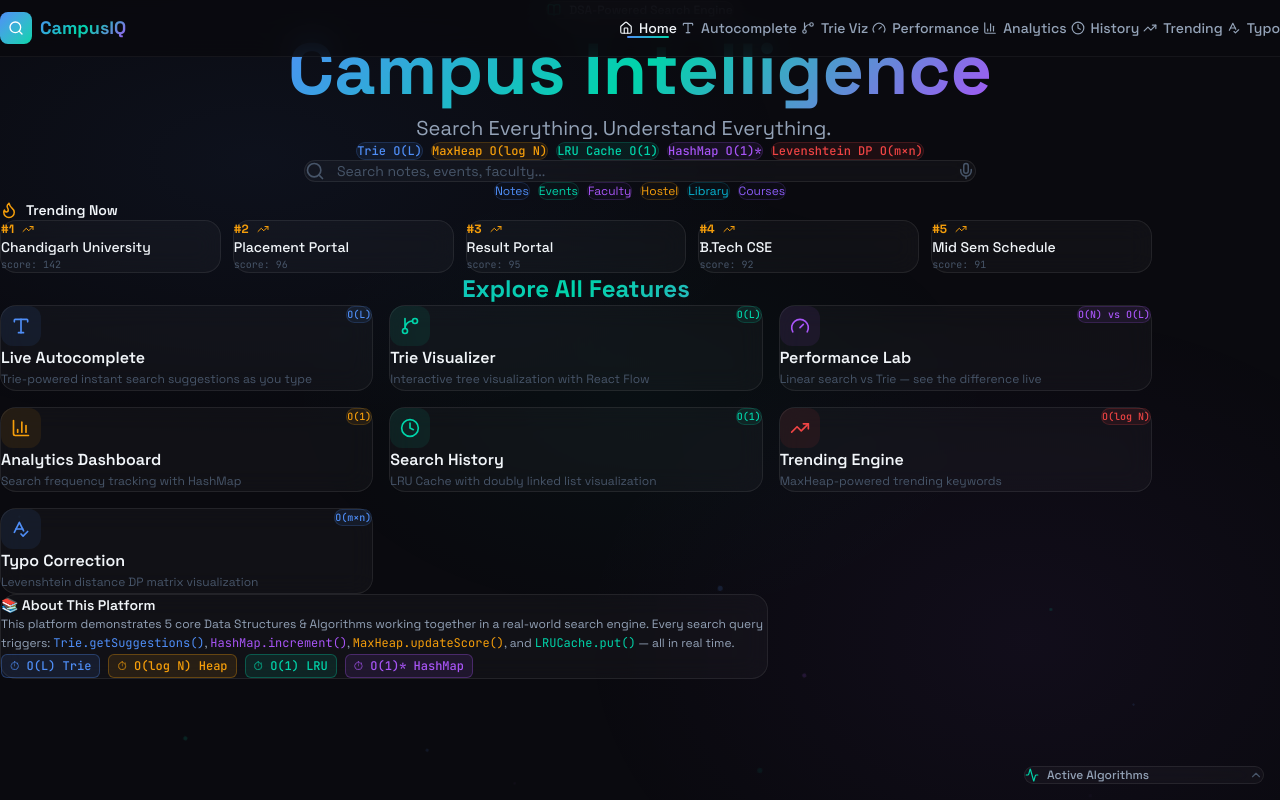
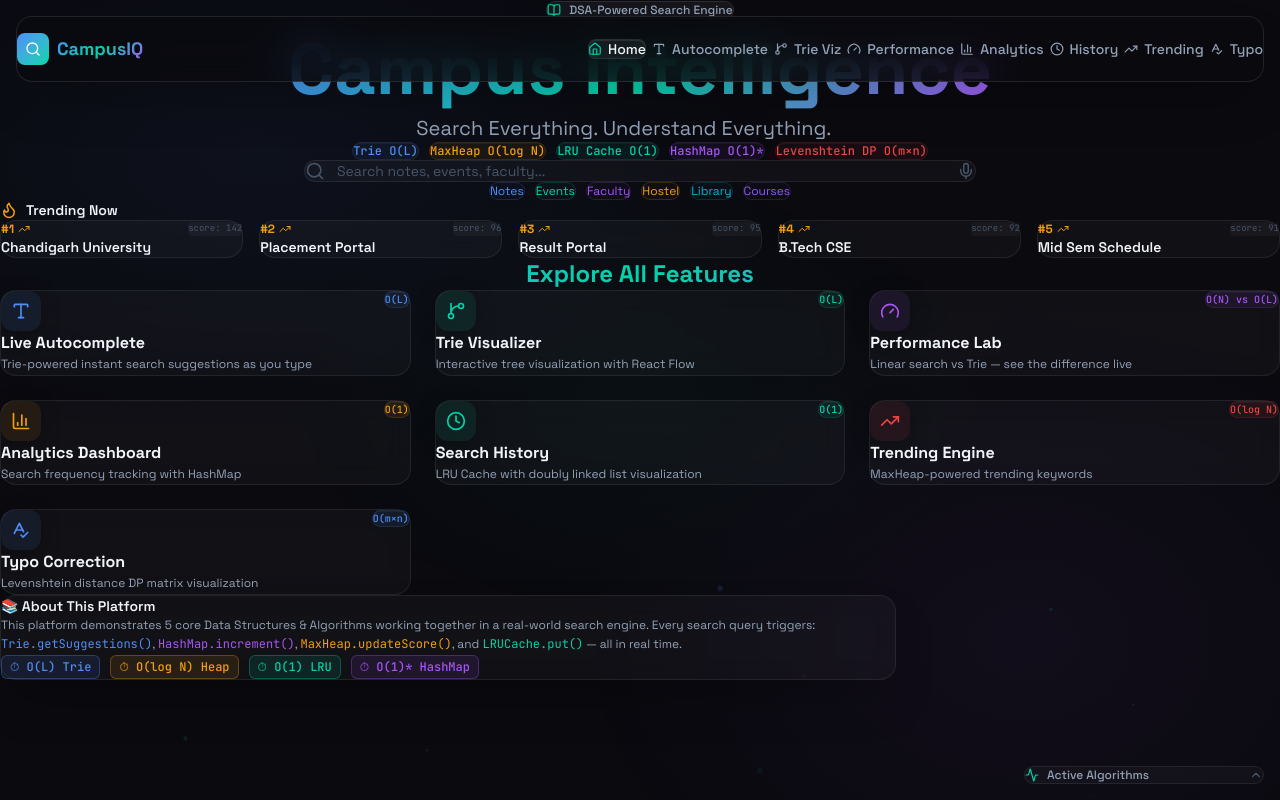
Before and after one commit to VanshMiglani007/smart-campus-search-ecosystem, a React (Vite) app: page / in a window 1280 px wide. Built offline with nearby package versions, Linux system fonts and the light colour scheme.

Commit message:
feat: premium visual redesign, floating glassmorphic navbar, page container optimizations, click-flow integrations

```diff
--- a/src/components/Navbar.jsx
+++ b/src/components/Navbar.jsx
@@ -31,11 +31,11 @@ const Navbar = () => {
   const location = useLocation();
 
   return (
-    <nav className="fixed top-0 left-0 right-0 z-50 border-b border-white/5"
-      style={{ backgroundColor: 'rgba(10, 10, 15, 0.85)', backdropFilter: 'blur(16px)' }}
+    <nav className="fixed top-4 left-1/2 -translate-x-1/2 w-[calc(100%-1.5rem)] sm:w-[calc(100%-2rem)] max-w-7xl z-50 rounded-2xl border border-white/10 shadow-2xl transition-all duration-300"
+      style={{ backgroundColor: 'rgba(10, 10, 15, 0.75)', backdropFilter: 'blur(20px)' }}
     >
       <div className="max-w-7xl mx-auto px-4 sm:px-6">
-        <div className="flex items-center justify-between h-14">
+        <div className="flex items-center justify-between h-16 px-2">
           {/* Logo */}
           <NavLink to="/" className="flex items-center gap-2 group">
             <div className="w-8 h-8 rounded-lg bg-gradient-to-br from-accent-blue to-accent-cyan flex items-center justify-center transition-transform group-hover:scale-110">
@@ -47,7 +47,7 @@ const Navbar = () => {
           </NavLink>
 
           {/* Desktop Nav */}
-          <div className="hidden lg:flex items-center gap-1">
+          <div className="hidden xl:flex items-center gap-1.5">
             {navItems.map((item) => {
               const Icon = item.icon;
               const isActive = location.pathname === item.path;
@@ -55,20 +55,17 @@ const Navbar = () => {
                 <NavLink
                   key={item.path}
                   to={item.path}
-                  className="relative px-3 py-1.5 rounded-lg text-sm font-medium transition-colors flex items-center gap-1.5"
+                  className="relative px-3 py-2 rounded-lg text-sm font-medium transition-all duration-300 flex items-center gap-1.5 hover:text-text-primary hover:bg-white/5"
                   style={{
                     color: isActive ? '#f1f5f9' : '#94a3b8',
                   }}
                 >
-                  <Icon size={14} />
+                  <Icon size={14} style={{ color: isActive ? '#00d4aa' : undefined }} />
                   <span>{item.label}</span>
                   {isActive && (
                     <motion.div
                       layoutId="navbar-indicator"
-                      className="absolute bottom-0 left-2 right-2 h-0.5 rounded-full"
-                      style={{
-                        background: 'linear-gradient(90deg, #4f8ef7, #00d4aa)',
-                      }}
+                      className="absolute inset-0 rounded-lg -z-10 bg-white/5 border border-white/8 shadow-[inset_0_1px_1px_rgba(255,255,255,0.1)]"
                       transition={{ type: 'spring', stiffness: 350, damping: 30 }}
                     />
                   )}
@@ -79,7 +76,7 @@ const Navbar = () => {
 
           {/* Mobile Menu Button */}
           <button
-            className="lg:hidden p-2 rounded-lg text-text-secondary hover:text-text-primary hover:bg-white/5 transition-colors"
+            className="xl:hidden p-2 rounded-lg text-text-secondary hover:text-text-primary hover:bg-white/5 transition-colors"
             onClick={() => setIsMobileMenuOpen(!isMobileMenuOpen)}
             aria-label="Toggle navigation menu"
           >
@@ -96,7 +93,7 @@ const Navbar = () => {
             animate={{ opacity: 1, height: 'auto' }}
             exit={{ opacity: 0, height: 0 }}
             transition={{ duration: 0.25 }}
-            className="lg:hidden overflow-hidden border-t border-white/5"
+            className="xl:hidden overflow-hidden border-t border-white/5 rounded-b-2xl"
             style={{ backgroundColor: 'rgba(17, 17, 24, 0.98)' }}
           >
             <div className="px-4 py-3 space-y-1">
--- a/src/components/TrendingPanel.jsx
+++ b/src/components/TrendingPanel.jsx
@@ -1,7 +1,7 @@
 import { motion } from 'framer-motion';
 import { TrendingUp, Flame } from 'lucide-react';
 
-const TrendingPanel = ({ items = [] }) => {
+const TrendingPanel = ({ items = [], onClickItem }) => {
   if (!items || items.length === 0) return null;
 
   return (
@@ -11,23 +11,26 @@ const TrendingPanel = ({ items = [] }) => {
         <h3 className="text-sm font-semibold text-text-primary">Trending Now</h3>
       </div>
 
-      <div className="grid grid-cols-1 sm:grid-cols-2 lg:grid-cols-5 gap-3">
+      <div className="grid grid-cols-1 sm:grid-cols-2 lg:grid-cols-5 gap-4">
         {items.map((item, index) => (
           <motion.div
             key={item.word}
             initial={{ opacity: 0, y: 10 }}
             animate={{ opacity: 1, y: 0 }}
             transition={{ delay: index * 0.08 }}
-            className="glass-card-hover px-4 py-3 cursor-pointer"
+            className="glass-card-hover px-4 py-4 cursor-pointer hover:scale-[1.03] hover:border-warning/30 transition-all duration-300"
+            onClick={() => onClickItem && onClickItem(item.word)}
           >
-            <div className="flex items-center gap-2 mb-1">
-              <span className="text-warning text-xs font-bold">#{index + 1}</span>
-              <TrendingUp size={12} className="text-warning" />
+            <div className="flex items-center justify-between mb-2">
+              <div className="flex items-center gap-1">
+                <span className="text-warning text-xs font-bold">#{index + 1}</span>
+                <TrendingUp size={12} className="text-warning" />
+              </div>
+              <span className="text-[9px] font-mono text-text-muted bg-white/3 px-1.5 py-0.5 rounded">
+                score: {item.score}
+              </span>
             </div>
-            <div className="text-sm font-medium text-text-primary truncate">{item.word}</div>
-            <div className="text-[10px] font-mono text-text-muted mt-1">
-              score: {item.score}
-            </div>
+            <div className="text-sm font-semibold text-text-primary truncate">{item.word}</div>
           </motion.div>
         ))}
       </div>
--- a/src/pages/AnalyticsDashboard.jsx
+++ b/src/pages/AnalyticsDashboard.jsx
@@ -179,9 +179,9 @@ const AnalyticsDashboard = () => {
       animate={{ opacity: 1, y: 0 }}
       exit={{ opacity: 0, y: -20 }}
       transition={{ duration: 0.3 }}
-      className="min-h-screen pt-20 px-4"
+      className="min-h-screen pt-28 pb-16 px-6"
     >
-      <div className="max-w-6xl mx-auto">
+      <div className="max-w-7xl mx-auto">
         {/* Header */}
         <div className="text-center mb-8">
           <div className="w-14 h-14 rounded-2xl bg-warning/10 flex items-center justify-center mx-auto mb-4">
--- a/src/pages/HomePage.jsx
+++ b/src/pages/HomePage.jsx
@@ -81,6 +81,19 @@ const HomePage = () => {
 
   const handleSelectSuggestion = (word) => {
     recordSelection(word);
+    navigate('/autocomplete', { state: { query: word } });
+  };
+
+  const handleTrendingClick = (word) => {
+    navigate('/autocomplete', { state: { query: word } });
+  };
+
+  const handleRecentClick = (word) => {
+    navigate('/autocomplete', { state: { query: word } });
+  };
+
+  const handleCategoryClick = (categoryName) => {
+    navigate('/autocomplete', { state: { query: categoryName } });
   };
 
   return (
@@ -89,33 +102,33 @@ const HomePage = () => {
       animate={{ opacity: 1, y: 0 }}
       exit={{ opacity: 0, y: -20 }}
       transition={{ duration: 0.3 }}
-      className="min-h-screen pt-14"
+      className="min-h-screen pt-28 pb-12"
     >
       {/* Hero Section */}
-      <section className="relative flex flex-col items-center justify-center px-4 pt-16 pb-10">
+      <section className="relative flex flex-col items-center justify-center px-6 pt-20 pb-16">
         <motion.div
           initial={{ opacity: 0, y: 30 }}
           animate={{ opacity: 1, y: 0 }}
           transition={{ duration: 0.6, delay: 0.1 }}
           className="text-center max-w-4xl mx-auto"
         >
-          <div className="inline-flex items-center gap-2 px-4 py-1.5 rounded-full border border-white/10 bg-white/5 mb-6">
+          <div className="inline-flex items-center gap-2 px-4 py-1.5 rounded-full border border-white/10 bg-white/5 mb-8">
             <BookOpen size={14} className="text-accent-cyan" />
             <span className="text-xs text-text-secondary font-medium">
               DSA-Powered Search Engine
             </span>
           </div>
 
-          <h1 className="text-5xl sm:text-6xl lg:text-7xl font-bold mb-4 leading-tight">
+          <h1 className="text-5xl sm:text-6xl lg:text-7xl font-bold mb-6 leading-tight">
             <span className="gradient-text">Campus Intelligence</span>
           </h1>
 
-          <p className="text-lg sm:text-xl text-text-secondary mb-8 max-w-2xl mx-auto">
+          <p className="text-lg sm:text-xl text-text-secondary mb-10 max-w-2xl mx-auto">
             Search Everything. Understand Everything.
           </p>
 
           {/* Algorithm Indicators */}
-          <div className="flex flex-wrap items-center justify-center gap-2 mb-10">
+          <div className="flex flex-wrap items-center justify-center gap-2.5 mb-12">
             {[
               { name: 'Trie', complexity: 'O(L)', color: '#4f8ef7' },
               { name: 'MaxHeap', complexity: 'O(log N)', color: '#f59e0b' },
@@ -125,11 +138,11 @@ const HomePage = () => {
             ].map((algo) => (
               <span
                 key={algo.name}
-                className="text-xs font-mono font-medium px-3 py-1 rounded-full"
+                className="text-xs font-mono font-medium px-3.5 py-1.5 rounded-full shadow-[inset_0_1px_1px_rgba(255,255,255,0.05)] border"
                 style={{
-                  backgroundColor: `${algo.color}15`,
+                  backgroundColor: `${algo.color}10`,
                   color: algo.color,
-                  border: `1px solid ${algo.color}30`,
+                  borderColor: `${algo.color}25`,
                 }}
               >
                 {algo.name} {algo.complexity}
@@ -143,7 +156,7 @@ const HomePage = () => {
           initial={{ opacity: 0, y: 20 }}
           animate={{ opacity: 1, y: 0 }}
           transition={{ duration: 0.5, delay: 0.3 }}
-          className="w-full max-w-2xl mx-auto mb-8"
+          className="w-full max-w-2xl mx-auto mb-10"
         >
           <SearchBar onSelectSuggestion={handleSelectSuggestion} />
         </motion.div>
@@ -153,15 +166,15 @@ const HomePage = () => {
           initial={{ opacity: 0 }}
           animate={{ opacity: 1 }}
           transition={{ delay: 0.5 }}
-          className="flex flex-wrap items-center justify-center gap-2 mb-12"
+          className="flex flex-wrap items-center justify-center gap-2.5 mb-8"
         >
           {quickCategories.map((cat) => {
             const color = getCategoryColor(cat.category);
             return (
               <button
                 key={cat.category}
-                onClick={() => navigate('/autocomplete')}
-                className="text-xs px-3 py-1.5 rounded-full border transition-all hover:scale-105"
+                onClick={() => handleCategoryClick(cat.name)}
+                className="text-xs px-4 py-2 rounded-full border transition-all hover:scale-105 hover:bg-white/5 active:scale-95 cursor-pointer"
                 style={{
                   color,
                   borderColor: `${color}30`,
@@ -176,37 +189,38 @@ const HomePage = () => {
       </section>
 
       {/* Trending Section */}
-      <section className="max-w-6xl mx-auto px-4 pb-8">
+      <section className="max-w-7xl mx-auto px-6 lg:px-8 mt-12 mb-16">
         <motion.div
           initial={{ opacity: 0, y: 20 }}
           animate={{ opacity: 1, y: 0 }}
           transition={{ delay: 0.4 }}
         >
-          <TrendingPanel items={trendingItems} />
+          <TrendingPanel items={trendingItems} onClickItem={handleTrendingClick} />
         </motion.div>
       </section>
 
       {/* Recent Searches */}
       {recentSearches.length > 0 && (
-        <section className="max-w-6xl mx-auto px-4 pb-8">
+        <section className="max-w-7xl mx-auto px-6 lg:px-8 my-16">
           <motion.div
             initial={{ opacity: 0 }}
             animate={{ opacity: 1 }}
             transition={{ delay: 0.5 }}
           >
-            <div className="flex items-center gap-2 mb-4">
+            <div className="flex items-center gap-2 mb-5">
               <Clock size={18} className="text-accent-cyan" />
               <h3 className="text-sm font-semibold text-text-primary">Your Recent Searches</h3>
               <ComplexityBadge type="ops" value="O(1)" color="cyan" />
             </div>
-            <div className="flex flex-wrap gap-2">
+            <div className="flex flex-wrap gap-2.5">
               {recentSearches.map((item, i) => (
                 <motion.span
                   key={item.key}
                   initial={{ opacity: 0, scale: 0.9 }}
                   animate={{ opacity: 1, scale: 1 }}
                   transition={{ delay: i * 0.05 }}
-                  className="text-xs px-3 py-1.5 rounded-full border border-white/10 bg-white/5 text-text-secondary hover:bg-white/10 cursor-pointer transition-colors"
+                  onClick={() => handleRecentClick(item.key)}
+                  className="text-xs px-3.5 py-2 rounded-full border border-white/10 bg-white/5 text-text-secondary hover:bg-white/10 hover:text-text-primary hover:border-white/20 cursor-pointer transition-all active:scale-95"
                 >
                   {item.key}
                 </motion.span>
@@ -217,17 +231,17 @@ const HomePage = () => {
       )}
 
       {/* Feature Cards Grid */}
-      <section className="max-w-6xl mx-auto px-4 pb-20">
+      <section className="max-w-7xl mx-auto px-6 lg:px-8 mt-20 mb-20">
         <motion.h2
           initial={{ opacity: 0 }}
           animate={{ opacity: 1 }}
           transition={{ delay: 0.6 }}
-          className="text-2xl font-bold text-center mb-10 gradient-text"
+          className="text-2xl font-bold text-center mb-12 gradient-text"
         >
           Explore All Features
         </motion.h2>
 
-        <div className="grid grid-cols-1 sm:grid-cols-2 lg:grid-cols-3 gap-4">
+        <div className="grid grid-cols-1 sm:grid-cols-2 lg:grid-cols-3 gap-6">
           {features.map((feature, index) => {
             const Icon = feature.icon;
             return (
@@ -238,31 +252,33 @@ const HomePage = () => {
                 transition={{ duration: 0.3, delay: 0.1 * index + 0.5 }}
               >
                 <Link to={feature.path} className="block">
-                  <div className="glass-card-hover p-5 h-full">
-                    <div className="flex items-start justify-between mb-3">
+                  <div className="glass-card-hover p-6 h-full flex flex-col justify-between">
+                    <div>
+                      <div className="flex items-start justify-between mb-4">
                         <div
-                        className="w-10 h-10 rounded-xl flex items-center justify-center"
+                          className="w-10 h-10 rounded-xl flex items-center justify-center shadow-[0_4px_20px_rgba(0,0,0,0.3)]"
                           style={{ backgroundColor: `${feature.color}15` }}
                         >
                           <Icon size={20} style={{ color: feature.color }} />
                         </div>
                         <span
-                        className="text-[10px] font-mono font-medium px-2 py-0.5 rounded-full"
+                          className="text-[10px] font-mono font-medium px-2 py-0.5 rounded-full shadow-[inset_0_1px_1px_rgba(255,255,255,0.05)]"
                           style={{
                             backgroundColor: `${feature.color}15`,
                             color: feature.color,
-                          border: `1px solid ${feature.color}30`,
+                            border: `1px solid ${feature.color}25`,
                           }}
                         >
                           {feature.complexity}
                         </span>
                       </div>
-                    <h3 className="text-base font-semibold text-text-primary mb-1">
+                      <h3 className="text-base font-bold text-text-primary mb-2">
                         {feature.title}
                       </h3>
-                    <p className="text-xs text-text-muted leading-relaxed">
+                      <p className="text-xs text-text-secondary leading-relaxed">
                         {feature.description}
                       </p>
+                    </div>
                   </div>
                 </Link>
               </motion.div>
@@ -271,20 +287,20 @@ const HomePage = () => {
         </div>
       </section>
 
-      {/* Viva Info Box */}
-      <section className="max-w-3xl mx-auto px-4 pb-16">
-        <div className="glass-card p-5">
-          <h4 className="text-sm font-semibold text-text-primary mb-2 flex items-center gap-2">
+      {/* About Box */}
+      <section className="max-w-4xl mx-auto px-6 mt-16 mb-24">
+        <div className="glass-card p-6 shadow-2xl">
+          <h4 className="text-sm font-semibold text-text-primary mb-3 flex items-center gap-2">
             📚 About This Platform
           </h4>
-          <p className="text-xs text-text-secondary leading-relaxed mb-2">
+          <p className="text-xs text-text-secondary leading-relaxed mb-4">
             This platform demonstrates 5 core Data Structures & Algorithms working together in a real-world search engine.
             Every search query triggers: <span className="font-mono text-accent-blue">Trie.getSuggestions()</span>,{' '}
             <span className="font-mono text-accent-purple">HashMap.increment()</span>,{' '}
             <span className="font-mono text-warning">MaxHeap.updateScore()</span>, and{' '}
             <span className="font-mono text-accent-cyan">LRUCache.put()</span> — all in real time.
           </p>
-          <div className="flex flex-wrap gap-2">
+          <div className="flex flex-wrap gap-2.5">
             <ComplexityBadge type="time" value="O(L) Trie" color="blue" />
             <ComplexityBadge type="time" value="O(log N) Heap" color="amber" />
             <ComplexityBadge type="time" value="O(1) LRU" color="cyan" />
--- a/src/pages/PerformancePage.jsx
+++ b/src/pages/PerformancePage.jsx
@@ -179,9 +179,9 @@ const PerformancePage = () => {
       animate={{ opacity: 1, y: 0 }}
       exit={{ opacity: 0, y: -20 }}
       transition={{ duration: 0.3 }}
-      className="min-h-screen pt-20 px-4"
+      className="min-h-screen pt-28 pb-16 px-6"
     >
-      <div className="max-w-5xl mx-auto">
+      <div className="max-w-6xl mx-auto">
         {/* Header */}
         <div className="text-center mb-8">
           <div className="w-14 h-14 rounded-2xl bg-accent-purple/10 flex items-center justify-center mx-auto mb-4">
--- a/src/pages/TrendingPage.jsx
+++ b/src/pages/TrendingPage.jsx
@@ -67,9 +67,9 @@ const TrendingPage = () => {
       animate={{ opacity: 1, y: 0 }}
       exit={{ opacity: 0, y: -20 }}
       transition={{ duration: 0.3 }}
-      className="min-h-screen pt-20 px-4"
+      className="min-h-screen pt-28 pb-16 px-6"
     >
-      <div className="max-w-5xl mx-auto">
+      <div className="max-w-6xl mx-auto">
         {/* Header */}
         <div className="text-center mb-8">
           <div className="w-14 h-14 rounded-2xl bg-red-500/10 flex items-center justify-center mx-auto mb-4">
--- a/src/pages/TrieVisualizerPage.jsx
+++ b/src/pages/TrieVisualizerPage.jsx
@@ -340,7 +340,7 @@ const TrieVisualizerPage = () => {
       animate={{ opacity: 1, y: 0 }}
       exit={{ opacity: 0, y: -20 }}
       transition={{ duration: 0.3 }}
-      className="min-h-screen pt-16 px-4"
+      className="min-h-screen pt-28 pb-16 px-6"
     >
       <div className="max-w-7xl mx-auto">
         {/* Header */}
--- a/src/pages/TypoCorrectionPage.jsx
+++ b/src/pages/TypoCorrectionPage.jsx
@@ -61,9 +61,9 @@ const TypoCorrectionPage = () => {
       animate={{ opacity: 1, y: 0 }}
       exit={{ opacity: 0, y: -20 }}
       transition={{ duration: 0.3 }}
-      className="min-h-screen pt-20 px-4"
+      className="min-h-screen pt-28 pb-16 px-6"
     >
-      <div className="max-w-5xl mx-auto">
+      <div className="max-w-6xl mx-auto">
         {/* Header */}
         <div className="text-center mb-8">
           <div className="w-14 h-14 rounded-2xl bg-accent-blue/10 flex items-center justify-center mx-auto mb-4">
```
Also changed, not shown: src/components/SearchBar.jsx (+12 -2 lines), src/pages/AutocompletePage.jsx (+9 -4 lines), src/pages/SearchHistoryPage.jsx (+4 -3 lines). Lines whose indentation alone changed are shown as unchanged.
